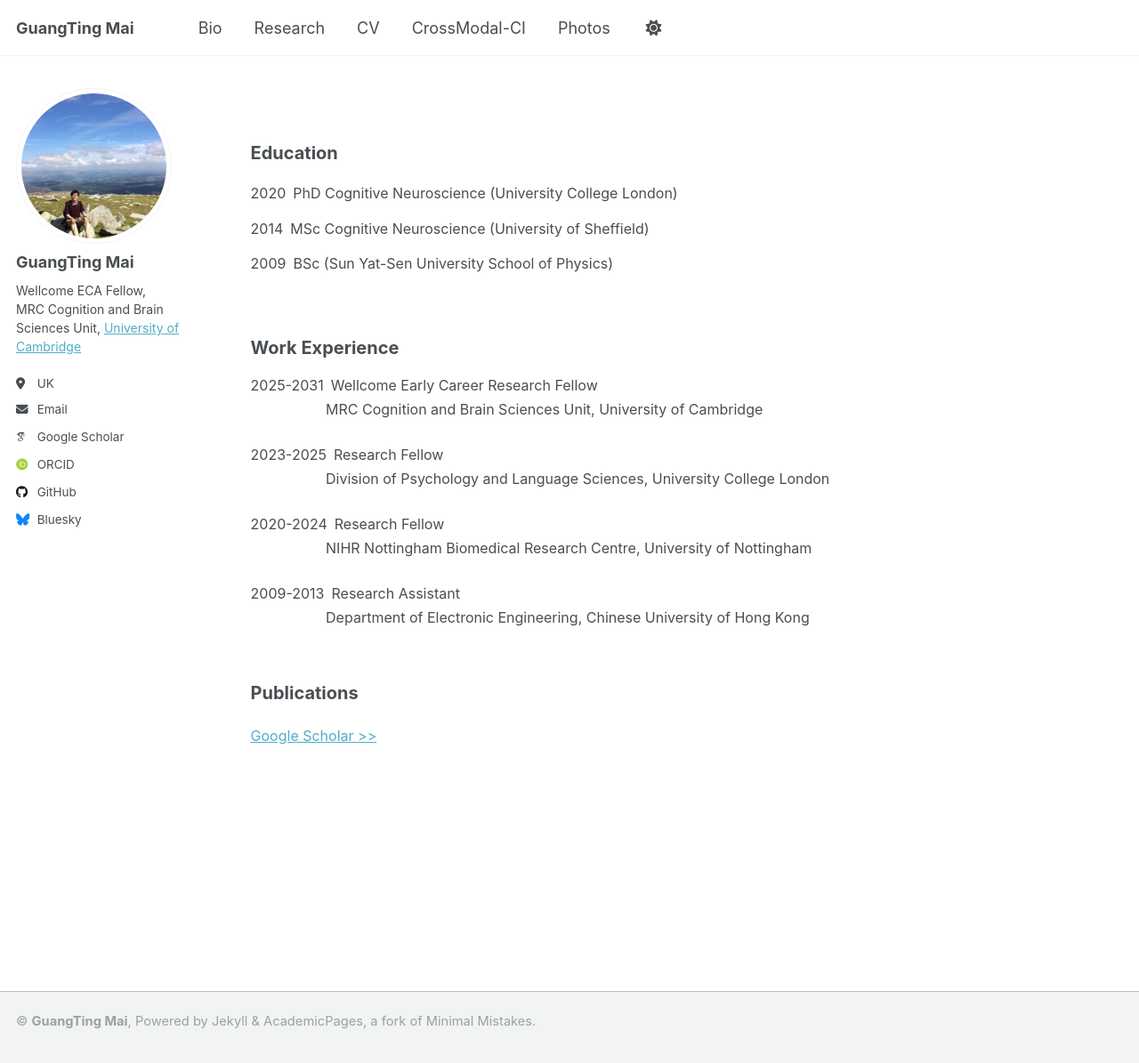
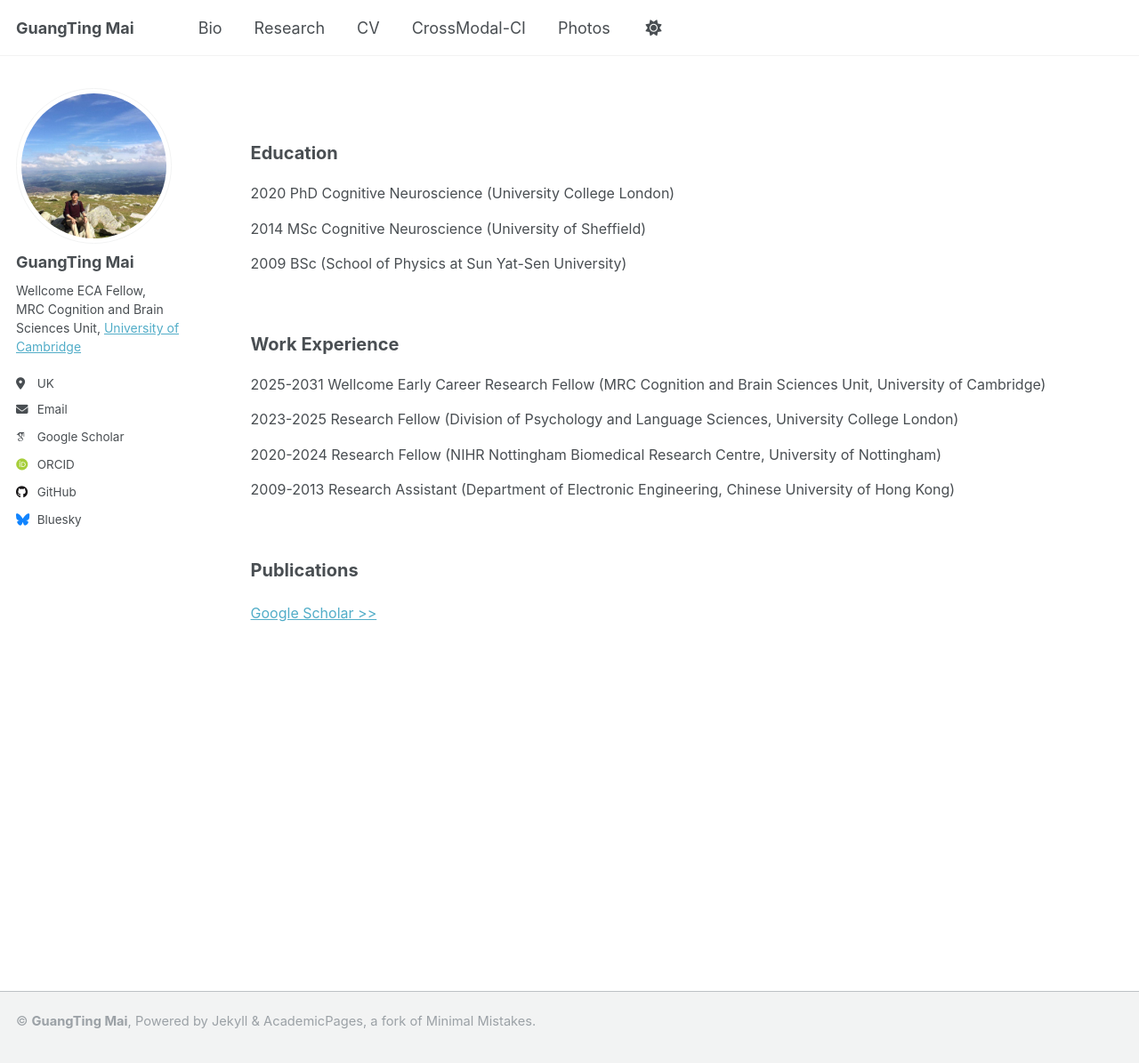
Before and after one commit to guangtingmai/guangtingmai.github.io, a Jekyll site: the page built from _pages/cv.html, in a window 1280 px wide and 1201 px high. Shown: the top 1195 px of the window at 89% size. Built offline with Jekyll 4.4.1, drawn with Linux system fonts in a browser that asks for light colours; some web fonts are replaced.

Commit message:
Update cv.html

```diff
--- a/_pages/cv.html
+++ b/_pages/cv.html
@@ -8,22 +8,15 @@
 ---
 <br>
 <p><span style="font-size: 15pt;line-height: 1.4;display: block;margin-bottom: 0.07vh"><strong>Education</strong></span></p>
-<p><span style="font-size: 12pt;line-height: 1;display: block;">2020&ensp;PhD Cognitive Neuroscience (University College London)</span></p>
-<p><span style="font-size: 12pt;line-height: 1;display: block;">2014&ensp;MSc Cognitive Neuroscience (University of Sheffield) </span></p>
-<p><span style="font-size: 12pt;line-height: 1;display: block;">2009&ensp;BSc (Sun Yat-Sen University School of Physics)</span></p>
+<p><span style="font-size: 12pt;line-height: 1;display: block;">2020 PhD Cognitive Neuroscience (University College London)</span></p>
+<p><span style="font-size: 12pt;line-height: 1;display: block;">2014 MSc Cognitive Neuroscience (University of Sheffield) </span></p>
+<p><span style="font-size: 12pt;line-height: 1;display: block;">2009 BSc (School of Physics at Sun Yat-Sen University)</span></p>
 <br>
-<p><span style="font-size: 15pt;line-height: 1.8;display: block;margin-bottom: 0.07vh"><strong>Work Experience</strong></span></p>
-<p><span style="font-size: 12pt;line-height: 0.2;display: block;">2025-2031&ensp;Wellcome Early Career Research Fellow</span></p>
-<p><span style="font-size: 12pt;line-height: 0.2;display: block;">&emsp;&emsp;&emsp;&emsp;&emsp;&nbsp;MRC Cognition and Brain Sciences Unit, University of Cambridge</span></p>
-<p><span style="font-size: 12pt;line-height: 0.1;display: block;">&nbsp</span></p>
-<p><span style="font-size: 12pt;line-height: 0.2;display: block;">2023-2025&ensp;Research Fellow</span></p>
-<p><span style="font-size: 12pt;line-height: 0.2;display: block;">&emsp;&emsp;&emsp;&emsp;&emsp;&nbsp;Division of Psychology and Language Sciences, University College London</span></p>
-<p><span style="font-size: 12pt;line-height: 0.1;display: block;">&nbsp</span></p>
-<p><span style="font-size: 12pt;line-height: 0.2;display: block;">2020-2024&ensp;Research Fellow</span></p>
-<p><span style="font-size: 12pt;line-height: 0.2;display: block;">&emsp;&emsp;&emsp;&emsp;&emsp;&nbsp;NIHR Nottingham Biomedical Research Centre, University of Nottingham</span></p>
-<p><span style="font-size: 12pt;line-height: 0.1;display: block;">&nbsp</span></p>
-<p><span style="font-size: 12pt;line-height: 0.2;display: block;">2009-2013&ensp;Research Assistant</span></p>
-<p><span style="font-size: 12pt;line-height: 0.2;display: block;">&emsp;&emsp;&emsp;&emsp;&emsp;&nbsp;Department of Electronic Engineering, Chinese University of Hong Kong</span></p>
+<p><span style="font-size: 15pt;line-height: 1.4;display: block;margin-bottom: 0.07vh"><strong>Work Experience</strong></span></p>
+<p><span style="font-size: 12pt;line-height: 1;display: block;">2025-2031 Wellcome Early Career Research Fellow (MRC Cognition and Brain Sciences Unit, University of Cambridge)</span></p>
+<p><span style="font-size: 12pt;line-height: 1;display: block;">2023-2025 Research Fellow (Division of Psychology and Language Sciences, University College London)</span></p>
+<p><span style="font-size: 12pt;line-height: 1;display: block;">2020-2024 Research Fellow (NIHR Nottingham Biomedical Research Centre, University of Nottingham)</span></p>
+<p><span style="font-size: 12pt;line-height: 1;display: block;">2009-2013 Research Assistant (Department of Electronic Engineering, Chinese University of Hong Kong)</span></p>
 <br>
 <p><span style="font-size: 15pt;line-height: 1.4;display: block;margin-bottom: 0.07vh"><strong>Publications</strong></span></p>
 <p><span style="font-size: 12pt;line-height: 1.4;display: block;"><a href="https://scholar.google.com/citations?user=bCQ03mIAAAAJ&hl=en">
```
